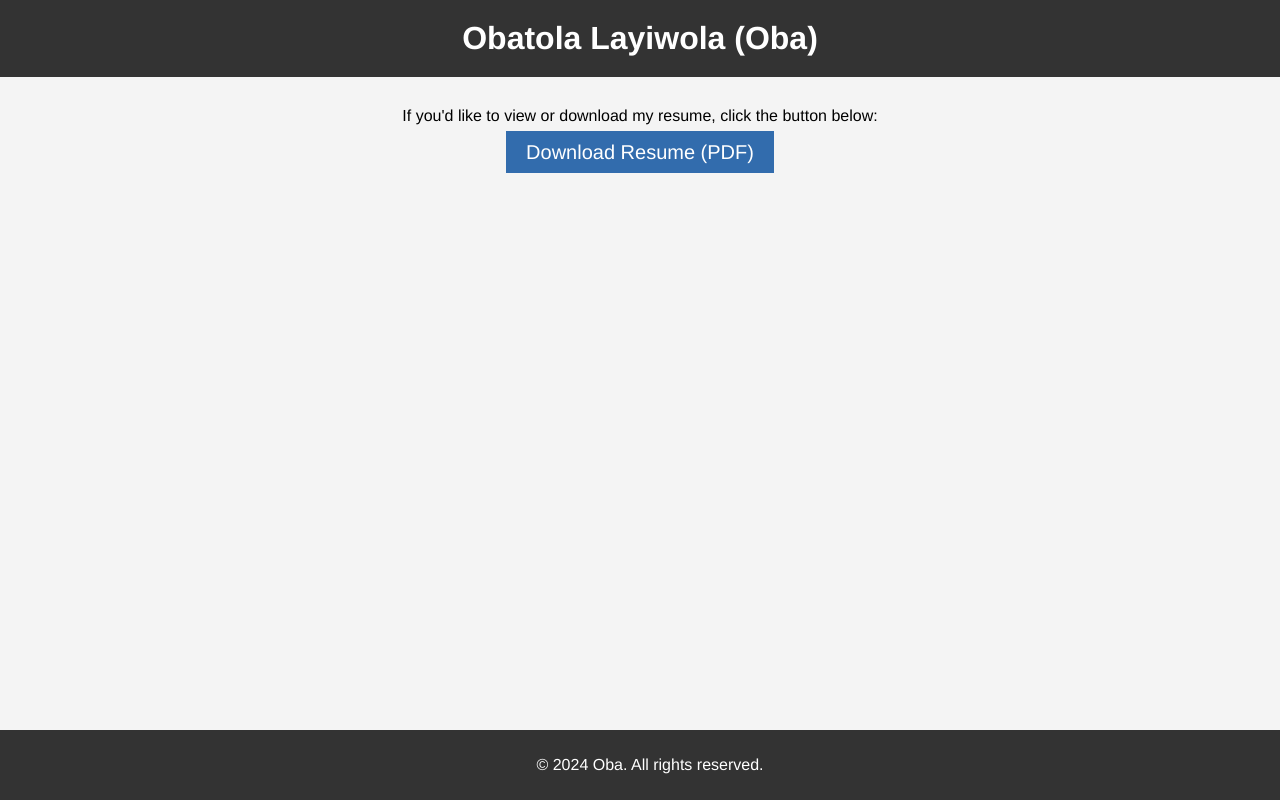
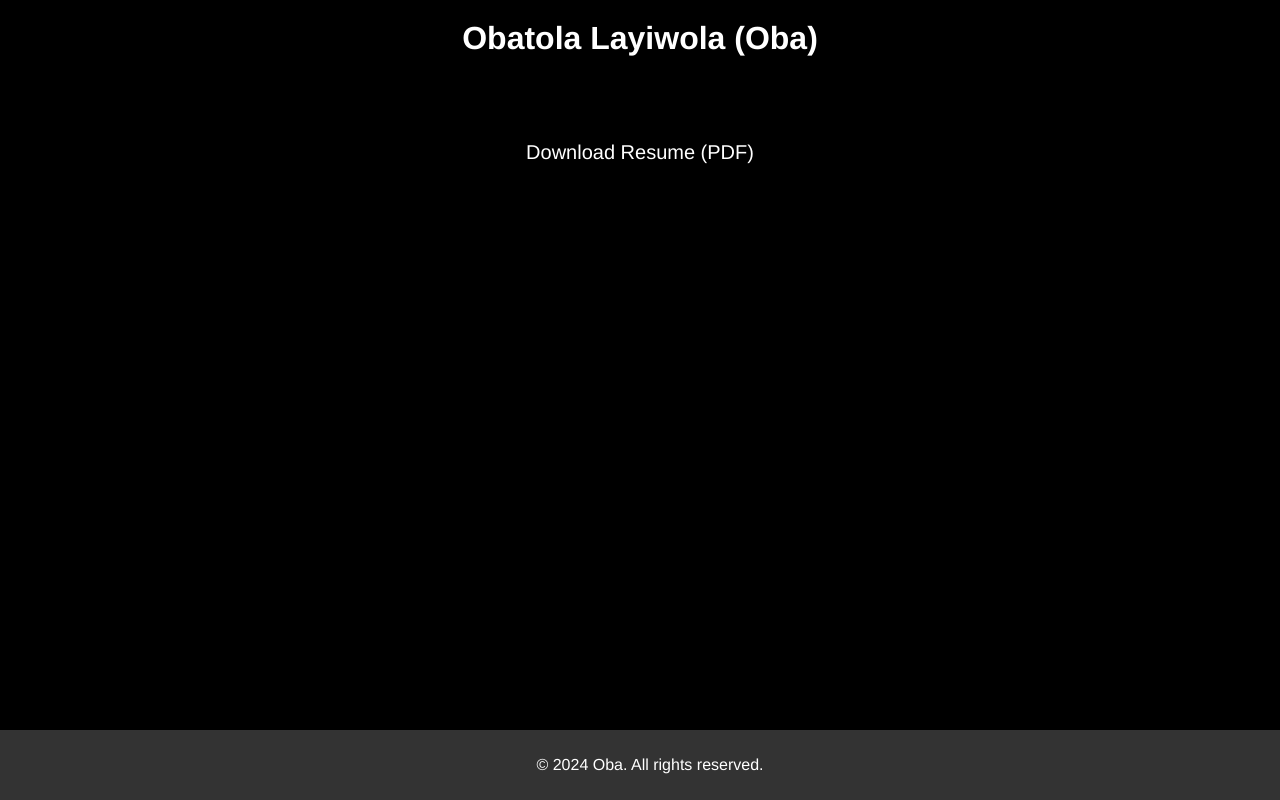
Before and after one commit to obavsn/Oba-resume.github.io, a plain HTML site: page index.html in a window 1280 px wide. Drawn offline with Linux system fonts and the light colour scheme.

Commit message:
Update index.html

```diff
--- a/index.html
+++ b/index.html
@@ -10,10 +10,10 @@
             text-align: center;
             margin: 0;
             padding: 0;
-            background-color: #f4f4f4;
+            background-color: #000000;
         }
         header {
-            background-color: #333;
+            background-color: #000000;
             color: white;
             padding: 20px;
         }
@@ -28,7 +28,7 @@
             color: #333;
             text-decoration: none;
             padding: 10px 20px;
-            background-color: #326CAD;
+            background-color: #000000;
             color: white;
             border-radius: 0px;
             margin: 24px;
```
